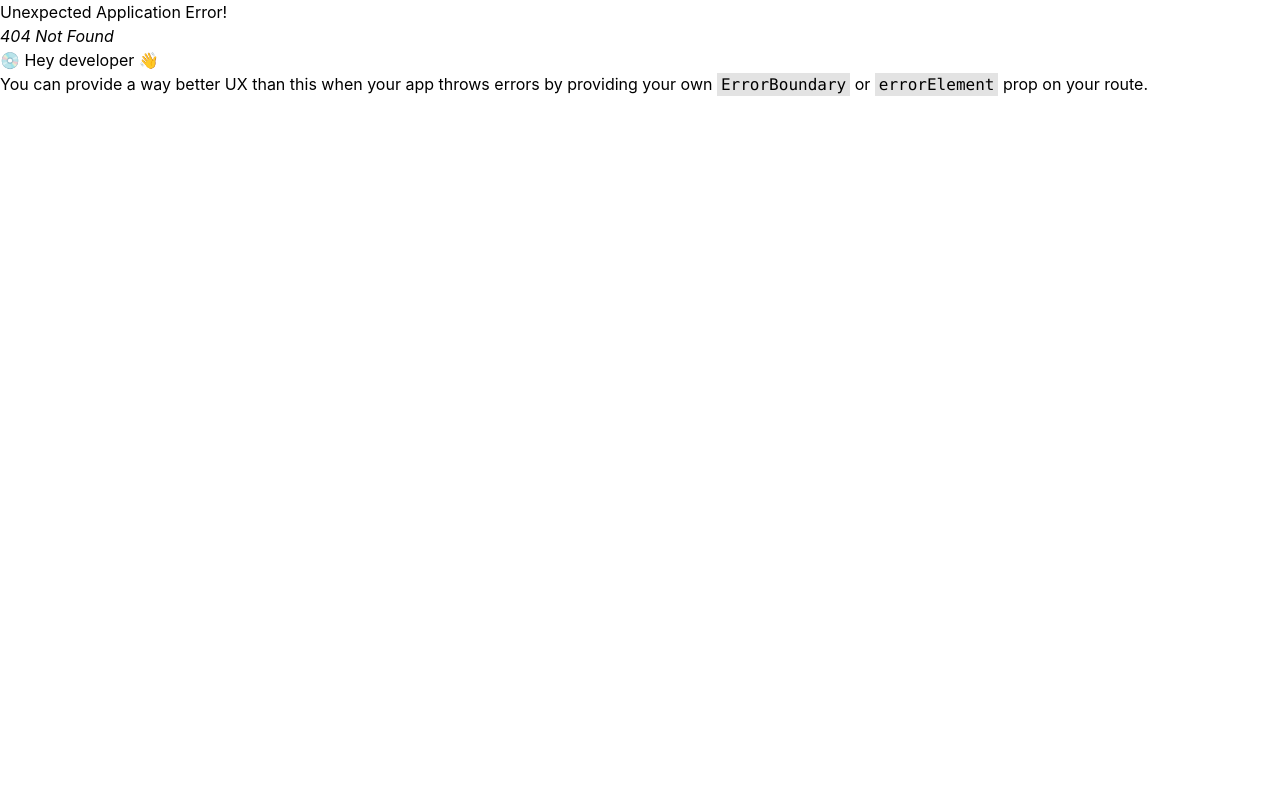
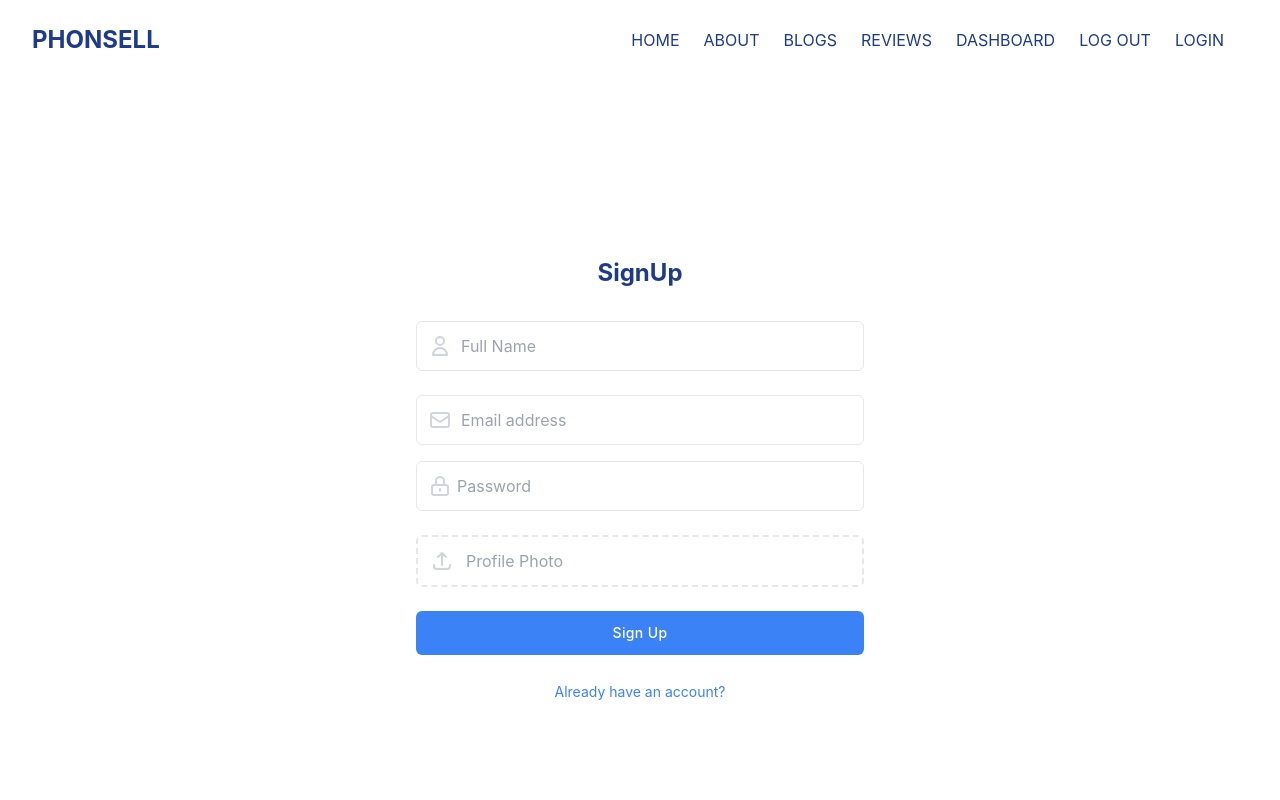
Before and after one commit to Robiulalam76/phonsell-client-side, a React (Create React App) app: page /signup in a window 1280 px wide. Before the commit this address had no page. Shown: the top 800 px of the page. Built offline with nearby package versions, Linux system fonts and the light colour scheme.

Commit message:
singup page add

```diff
--- /dev/null
+++ b/src/Pages/Profile/Login/Login.js
@@ -0,0 +1,11 @@
+import React from 'react';
+
+const Login = () => {
+    return (
+        <div>
+
+        </div>
+    );
+};
+
+export default Login;
--- /dev/null
+++ b/src/Pages/Profile/Signup/Signup.js
@@ -0,0 +1,69 @@
+import React from 'react';
+
+const Signup = () => {
+    return (
+
+        <section className="bg-white dark:bg-gray-900 pb-8">
+            <div className="container flex items-center justify-center min-h-screen px-6 mx-auto">
+                <form className="w-full max-w-md">
+                    <h1 className='text-blue-900 dark:text-white text-2xl font-bold text-center'>SignUp</h1>
+
+                    <div class="relative flex items-center mt-8">
+                        <span class="absolute">
+                            <svg xmlns="http://www.w3.org/2000/svg" class="w-6 h-6 mx-3 text-gray-300 dark:text-gray-500" fill="none" viewBox="0 0 24 24" stroke="currentColor" stroke-width="2">
+                                <path stroke-linecap="round" stroke-linejoin="round" d="M16 7a4 4 0 11-8 0 4 4 0 018 0zM12 14a7 7 0 00-7 7h14a7 7 0 00-7-7z" />
+                            </svg>
+                        </span>
+
+                        <input type="text" name='name' class="block w-full py-3 text-gray-700 bg-white border rounded-md px-11 dark:bg-gray-900 dark:text-gray-300 dark:border-gray-600 focus:border-blue-400 dark:focus:border-blue-300 focus:ring-blue-300 focus:outline-none focus:ring focus:ring-opacity-40" placeholder="Full Name" />
+                    </div>
+
+                    <div className="relative flex items-center mt-6">
+                        <span className="absolute">
+                            <svg xmlns="http://www.w3.org/2000/svg" className="w-6 h-6 mx-3 text-gray-300 dark:text-gray-500" fill="none" viewBox="0 0 24 24" stroke="currentColor" stroke-width="2">
+                                <path stroke-linecap="round" stroke-linejoin="round" d="M3 8l7.89 5.26a2 2 0 002.22 0L21 8M5 19h14a2 2 0 002-2V7a2 2 0 00-2-2H5a2 2 0 00-2 2v10a2 2 0 002 2z" />
+                            </svg>
+                        </span>
+
+                        <input type="email" name='email' className="block w-full py-3 text-gray-700 bg-white border rounded-md px-11 dark:bg-gray-900 dark:text-gray-300 dark:border-gray-600 focus:border-blue-400 dark:focus:border-blue-300 focus:ring-blue-300 focus:outline-none focus:ring focus:ring-opacity-40" placeholder="Email address" />
+                    </div>
+
+                    <div className="relative flex items-center mt-4">
+                        <span className="absolute">
+                            <svg xmlns="http://www.w3.org/2000/svg" className="w-6 h-6 mx-3 text-gray-300 dark:text-gray-500" fill="none" viewBox="0 0 24 24" stroke="currentColor" stroke-width="2">
+                                <path stroke-linecap="round" stroke-linejoin="round" d="M12 15v2m-6 4h12a2 2 0 002-2v-6a2 2 0 00-2-2H6a2 2 0 00-2 2v6a2 2 0 002 2zm10-10V7a4 4 0 00-8 0v4h8z" />
+                            </svg>
+                        </span>
+
+                        <input type="password" name='password' className="block w-full px-10 py-3 text-gray-700 bg-white border rounded-md dark:bg-gray-900 dark:text-gray-300 dark:border-gray-600 focus:border-blue-400 dark:focus:border-blue-300 focus:ring-blue-300 focus:outline-none focus:ring focus:ring-opacity-40" placeholder="Password" />
+                    </div>
+
+                    <label for="dropzone-file" className="flex items-center px-3 py-3 mx-auto mt-6 text-center bg-white border-2 border-dashed rounded-md cursor-pointer dark:border-gray-600 dark:bg-gray-900">
+                        <svg xmlns="http://www.w3.org/2000/svg" className="w-6 h-6 text-gray-300 dark:text-gray-500" fill="none" viewBox="0 0 24 24" stroke="currentColor" stroke-width="2">
+                            <path stroke-linecap="round" stroke-linejoin="round" d="M4 16v1a3 3 0 003 3h10a3 3 0 003-3v-1m-4-8l-4-4m0 0L8 8m4-4v12" />
+                        </svg>
+
+                        <h2 className="mx-3 text-gray-400">Profile Photo</h2>
+
+                        <input id="dropzone-file" type="file" className="hidden" />
+                    </label>
+
+                    <div className="mt-6">
+                        <button className="w-full px-6 py-3 text-sm font-medium tracking-wide text-white capitalize transition-colors duration-300 transform bg-blue-500 rounded-md hover:bg-blue-400 focus:outline-none focus:ring focus:ring-blue-300 focus:ring-opacity-50">
+                            Sign Up
+                        </button>
+
+                        <div className="mt-6 text-center ">
+                            <a href="#" className="text-sm text-blue-500 hover:underline dark:text-blue-400">
+                                Already have an account?
+                            </a>
+                        </div>
+                    </div>
+                </form>
+            </div>
+        </section>
+
+    );
+};
+
+export default Signup;
--- a/src/Routes/Routes/Routes.js
+++ b/src/Routes/Routes/Routes.js
@@ -1,12 +1,16 @@
 import { createBrowserRouter } from "react-router-dom";
 import Main from "../../Layout/Main";
 import Home from "../../Pages/Home/Home";
+import Login from "../../Pages/Profile/Login/Login";
+import Signup from "../../Pages/Profile/Signup/Signup";
 
 const router = createBrowserRouter([
     {
         path: '/', element: <Main></Main>, children: [
             { path: '/', element: <Home></Home> },
             { path: '/home', element: <Home></Home> },
+            { path: '/login', element: <Login></Login> },
+            { path: '/signup', element: <Signup></Signup> },
         ]
     }
 ])
```
